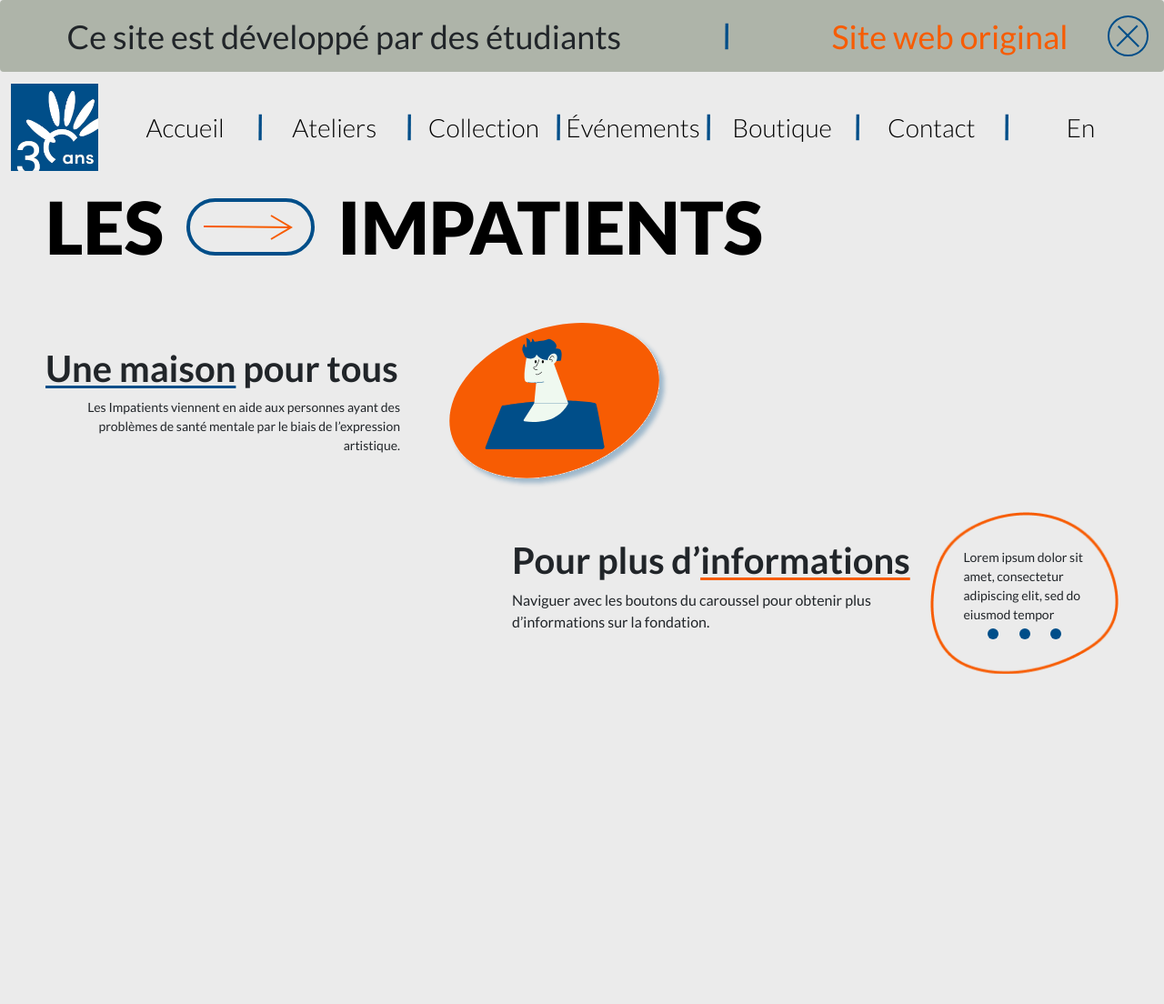
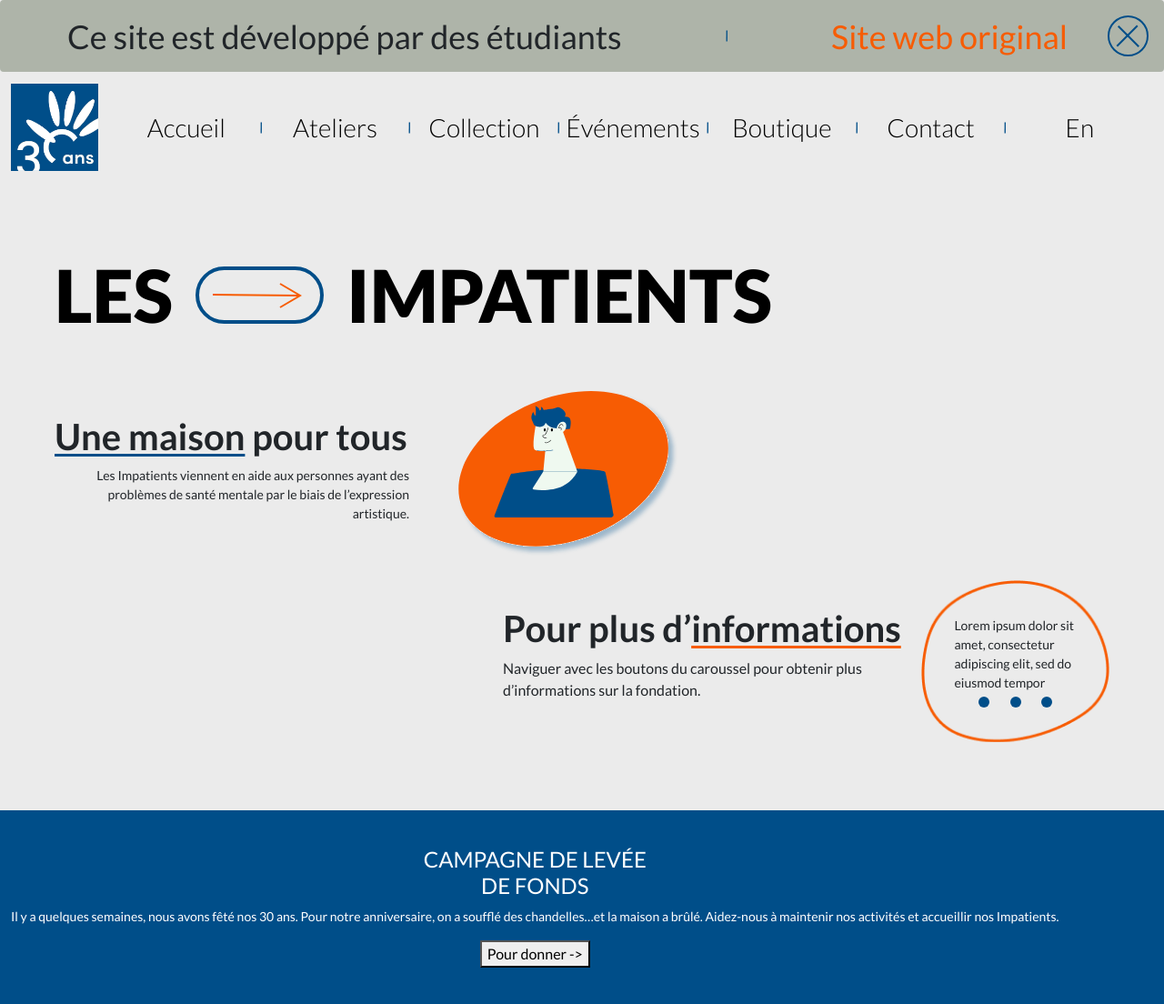
Before and after one commit to etennecharron/les_impatients-les_chaussures_kakis, a PHP site: page / in a window 1280 px wide. Shown: the whole page at 91% size. Before the commit the page ends 741 px from the top, so only its background shows below. Run offline with PHP 8.4, Linux system fonts and the light colour scheme.

Commit message:
partial+campagne
j'ai faite des partials pour le header et l'alert en haut de page donc tous les membres de mon équipe devrait pouvoir les utiliser. J'ai aussi commencer a travailler sur la section campagne.

```diff
--- /dev/null
+++ b/css/partials/_alert.scss
@@ -0,0 +1,55 @@
+@use "variables";
+.alert{
+    background-color: variables.$grisFoncer;
+    font-size: 10px;
+    font-weight: 400;
+    margin-bottom: 0;
+    height:25px;
+    .btn-close{
+        background: url(../assets/images/btnX.svg);
+        background-repeat: no-repeat;
+        background-size: 17px;
+        background-position: center;
+        opacity: 1;
+        width:0px;
+        height:0px;
+        padding: 1rem 1rem;
+    }
+    p{
+        margin:0;
+    }
+    a{
+        color:variables.$orange;
+        text-decoration: none;
+    }
+}
+
+@media (min-width:768px){
+    .alert{
+        height:51px;
+        font-size: 20px;
+        .btn-close{
+            background-size:32px;
+            width:32px;
+            height:20px;
+        }
+    }
+    .ligne_separation{
+        height:17px;
+    }
+}
+
+@media (min-width:1200px){
+    .alert{
+        height:79px;
+        font-size: 36px;
+        .btn-close{
+            background-size:45px;
+            width:45px;
+            height:45px;
+        }
+    }
+    .ligne_separation{
+        height:30px;
+    }
+}
--- /dev/null
+++ b/css/partials/_navbar.scss
@@ -0,0 +1,91 @@
+@use "variables";
+nav{
+    font-size:20px;
+    .ligne_separation{
+        display: none;
+    }
+    .logo{
+        width:39px;
+    }
+    .navbar-nav{
+        width: 100%;
+        display: flex;
+        justify-content: space-around;
+        margin: 0;
+    }
+
+    }
+    .nav-lien{
+        font-size:14px;
+        font-weight: 900;
+        text-decoration: none;
+        color:black;
+          /*
+        &:hover{
+
+            color:variables.$orange;
+            text-decoration: underline;text-decoration-thickness:1.5px;
+            text-underline-offset: 8px;
+
+        }
+        */
+    }
+    .nav-item{
+        display: flex;
+        justify-content: center;
+        align-items: center;
+        margin:5px 0;
+        width: 100%;
+        border: variables.$bleu 3px solid;
+        border-radius: 40px;
+    &:hover{
+      background-color: variables.$orange;
+      .nav-lien{
+        color: white;
+      }
+    }
+    }
+    .navbar-light .navbar-toggler-icon{
+        background-image: url(../assets/images/menu_hamburger.svg);
+    }
+    .navbar-light .navbar-toggler{
+        border: none;
+    }
+
+    @media(min-width:768px){
+        nav{
+            .ligne_separation{
+                display:block;
+            }
+            .logo{
+                width:48px;
+            }
+
+            .nav-lien{
+                font-size:18px;
+                font-weight: 300;
+            }
+            .nav-item{
+                border:none;
+                border-radius: 40px;
+            &:hover{
+              background-color:variables.$gris;
+              .nav-lien{
+                color:variables.$orange;
+                text-decoration: underline;text-decoration-thickness:1.5px;
+                text-underline-offset: 8px;
+              }
+            }
+            }
+        }
+    }
+    @media(min-width:1200px){
+        nav{
+            .logo{
+                width:96px;
+            }
+            .nav-lien{
+                font-size:28px;
+            }
+        }
+    }
--- /dev/null
+++ b/css/partials/_sections.scss
@@ -0,0 +1,12 @@
+@mixin sectionsTelephone{
+    padding: 40px 12px;
+    display: flex;
+}
+@mixin sectionsTablette{
+    padding: 57px 50px;
+    display: flex;
+}
+@mixin sectionsOrdinateur{
+    padding: 75px 60px;
+    display: flex;
+}
--- a/css/style.css
+++ b/css/style.css
@@ -1,72 +1,4 @@
 @charset "UTF-8";
-* {
-  font-family: lato;
-}
-
-body {
-  background-color: #EBEBEB;
-}
-
-.ligne_separation {
-  height: 13px;
-}
-
-/***************** DÉBUT ALERT***********************/
-.alert {
-  background-color: #AEB4A9;
-  font-size: 10px;
-  font-weight: 400;
-  margin-bottom: 0;
-  height: 25px;
-}
-.alert .btn-close {
-  background: url(../assets/images/btnX.svg);
-  background-repeat: no-repeat;
-  background-size: 17px;
-  background-position: center;
-  opacity: 1;
-  width: 0px;
-  height: 0px;
-  padding: 1rem 1rem;
-}
-.alert p {
-  margin: 0;
-}
-.alert a {
-  color: #F75C03;
-  text-decoration: none;
-}
-
-@media (min-width: 768px) {
-  .alert {
-    height: 51px;
-    font-size: 20px;
-  }
-  .alert .btn-close {
-    background-size: 32px;
-    width: 32px;
-    height: 20px;
-  }
-  .ligne_separation {
-    height: 17px;
-  }
-}
-@media (min-width: 1200px) {
-  .alert {
-    height: 79px;
-    font-size: 36px;
-  }
-  .alert .btn-close {
-    background-size: 45px;
-    width: 45px;
-    height: 45px;
-  }
-  .ligne_separation {
-    height: 30px;
-  }
-}
-/***************** FIN ALERT***********************/
-/***************** DÉBUT NAV***********************/
 nav {
   font-size: 20px;
 }
@@ -156,12 +88,77 @@
     font-size: 28px;
   }
 }
-/***************** FIN NAV***********************/
+.alert {
+  background-color: #AEB4A9;
+  font-size: 10px;
+  font-weight: 400;
+  margin-bottom: 0;
+  height: 25px;
+}
+.alert .btn-close {
+  background: url(../assets/images/btnX.svg);
+  background-repeat: no-repeat;
+  background-size: 17px;
+  background-position: center;
+  opacity: 1;
+  width: 0px;
+  height: 0px;
+  padding: 1rem 1rem;
+}
+.alert p {
+  margin: 0;
+}
+.alert a {
+  color: #F75C03;
+  text-decoration: none;
+}
+
+@media (min-width: 768px) {
+  .alert {
+    height: 51px;
+    font-size: 20px;
+  }
+  .alert .btn-close {
+    background-size: 32px;
+    width: 32px;
+    height: 20px;
+  }
+  .ligne_separation {
+    height: 17px;
+  }
+}
+@media (min-width: 1200px) {
+  .alert {
+    height: 79px;
+    font-size: 36px;
+  }
+  .alert .btn-close {
+    background-size: 45px;
+    width: 45px;
+    height: 45px;
+  }
+  .ligne_separation {
+    height: 30px;
+  }
+}
+/****DÉBUT GÉNÉRAL******/
+* {
+  font-family: lato;
+}
+
+body {
+  background-color: #EBEBEB;
+}
+
+.ligne_separation {
+  height: 13px;
+}
+
+/****FIN GÉNÉRAL******/
 /***************** DÉBUT HERO***********************/
 .hero {
-  width: 100vw;
-  height: 80vh;
-  padding: 15px 15px;
+  padding: 40px 12px;
+  display: flex;
   display: flex;
   flex-direction: column;
   align-items: center;
@@ -255,8 +252,8 @@
 
 @media (min-width: 768px) {
   .hero {
-    padding: 0 50px;
-    display: grid;
+    padding: 57px 50px;
+    display: flex;
   }
   .hero__titre {
     align-self: flex-start;
@@ -304,6 +301,10 @@
   }
 }
 @media (min-width: 1200px) {
+  .hero {
+    padding: 75px 60px;
+    display: flex;
+  }
   .hero__titre h1 {
     font-size: 80px;
   }
@@ -335,10 +336,33 @@
   }
 }
 /*****************FIN HERO***********************/
+/*****************DÉBUT CAMPAGNE***********************/
 .campagne {
+  padding: 40px 12px;
+  display: flex;
+  background-color: #004E89;
+}
+.campagne img {
   display: none;
 }
+.campagne__contenus {
+  display: flex;
+  flex-direction: column;
+  justify-content: center;
+  align-items: center;
+}
+.campagne__contenus h2 {
+  color: white;
+  font-size: 24px;
+  width: 268px;
+  text-align: center;
+}
+.campagne__contenus p {
+  font-size: 14px;
+  color: white;
+}
 
+/*****************FIN CAMPAGNE***********************/
 .services {
   display: none;
 }
--- a/css/style.scss
+++ b/css/style.scss
@@ -1,6 +1,10 @@
 
-@use "variables";
+@use "partials/variables";
+@use "partials/sections";
+@use "partials/navbar";
+@use "partials/alert";
 
+/****DÉBUT GÉNÉRAL******/
 *{
     font-family: lato;
 }
@@ -10,170 +14,12 @@
 .ligne_separation{
     height:13px;
 }
-/***************** DÉBUT ALERT***********************/
-.alert{
-    background-color: variables.$grisFoncer;
-    font-size: 10px;
-    font-weight: 400;
-    margin-bottom: 0;
-    height:25px;
-    .btn-close{
-        background: url(../assets/images/btnX.svg);
-        background-repeat: no-repeat;
-        background-size: 17px;
-        background-position: center;
-        opacity: 1;
-        width:0px;
-        height:0px;
-        padding: 1rem 1rem;
-    }
-    p{
-        margin:0;
-    }
-    a{
-        color:variables.$orange;
-        text-decoration: none;
-    }
-}
-
-@media (min-width:768px){
-    .alert{
-        height:51px;
-        font-size: 20px;
-        .btn-close{
-            background-size:32px;
-            width:32px;
-            height:20px;
-        }
-    }
-    .ligne_separation{
-        height:17px;
-    }
-}
-
-@media (min-width:1200px){
-    .alert{
-        height:79px;
-        font-size: 36px;
-        .btn-close{
-            background-size:45px;
-            width:45px;
-            height:45px;
-        }
-    }
-    .ligne_separation{
-        height:30px;
-    }
-}
-
-
-/***************** FIN ALERT***********************/
-
-
-
-/***************** DÉBUT NAV***********************/
-nav{
-font-size:20px;
-.ligne_separation{
-    display: none;
-}
-.logo{
-    width:39px;
-}
-.navbar-nav{
-    width: 100%;
-    display: flex;
-    justify-content: space-around;
-    margin: 0;
-}
-
-}
-.nav-lien{
-    font-size:14px;
-    font-weight: 900;
-    text-decoration: none;
-    color:black;
-      /*
-    &:hover{
-
-        color:variables.$orange;
-        text-decoration: underline;text-decoration-thickness:1.5px;
-        text-underline-offset: 8px;
-
-    }
-    */
-}
-.nav-item{
-    display: flex;
-    justify-content: center;
-    align-items: center;
-    margin:5px 0;
-    width: 100%;
-    border: variables.$bleu 3px solid;
-    border-radius: 40px;
-&:hover{
-  background-color: variables.$orange;
-  .nav-lien{
-    color: white;
-  }
-}
-}
-.navbar-light .navbar-toggler-icon{
-    background-image: url(../assets/images/menu_hamburger.svg);
-}
-.navbar-light .navbar-toggler{
-    border: none;
-}
-
-@media(min-width:768px){
-    nav{
-        .ligne_separation{
-            display:block;
-        }
-        .logo{
-            width:48px;
-        }
-
-        .nav-lien{
-            font-size:18px;
-            font-weight: 300;
-        }
-        .nav-item{
-            border:none;
-            border-radius: 40px;
-        &:hover{
-          background-color:variables.$gris;
-          .nav-lien{
-            color:variables.$orange;
-            text-decoration: underline;text-decoration-thickness:1.5px;
-            text-underline-offset: 8px;
-          }
-        }
-        }
-    }
-}
-@media(min-width:1200px){
-    nav{
-        .logo{
-            width:96px;
-        }
-        .nav-lien{
-            font-size:28px;
-        }
-    }
-}
-
-
-
-/***************** FIN NAV***********************/
-
+/****FIN GÉNÉRAL******/
 
 
 /***************** DÉBUT HERO***********************/
 .hero{
-    width:100vw;
-    height:80vh;
-    padding:15px 15px;
+    @include sections.sectionsTelephone;
     display: flex;
     flex-direction: column;
     align-items: center;
@@ -269,10 +115,8 @@
 
 
 @media (min-width:768px){
-
     .hero{
-        padding:0 50px;
-        display: grid;
+        @include sections.sectionsTablette;
         &__titre{
             align-self: flex-start;
             h1{
@@ -324,6 +168,7 @@
 
 @media (min-width:1200px){
     .hero{
+        @include sections.sectionsOrdinateur;
         &__titre{
             h1{
                 font-size:80px;
@@ -358,9 +203,36 @@
     }
 }
 /*****************FIN HERO***********************/
+
+
+
+/*****************DÉBUT CAMPAGNE***********************/
 .campagne{
+@include sections.sectionsTelephone;
+background-color: variables.$bleu;
+img{
     display: none;
 }
+&__contenus{
+    display: flex;
+    flex-direction: column;
+    justify-content: center;
+    align-items: center;
+h2{
+    color:white;
+    font-size: 24px;
+    width:268px;
+    text-align: center;
+}
+p{
+    font-size: 14px;
+    color: white;
+}
+}
+}
+
+
+/*****************FIN CAMPAGNE***********************/
 .services{
     display: none;
 }
--- a/index.html
+++ b/index.html
@@ -90,7 +90,7 @@
         </nav>
 
         <main>
-
+            <!------------------------DÉBUT HERO------------------------->
             <section class="hero d-flex flex-column">
                 <!--DÉBUT TITRE "LES IMPATIENTS"-->
                 <div class="hero__titre d-flex align-items-center">
@@ -130,12 +130,13 @@
                     </div>
                 </div>
                 <!--FIN INFO #2-->
-
                 </div>
             </section>
+             <!------------------------FIN HERO------------------------->
 
+              <!------------------------DÉBUT CAMPAGNE------------------------->
             <section class="campagne">
-                <img src="" alt="image de coté">
+                <img src="assets/images/personnage02.svg" alt="image de coté">
                 <div class="campagne__contenus">
                     <h2>CAMPAGNE DE LEVÉE
                         DE FONDS</h2>
@@ -165,8 +166,10 @@
                         <button></button>
                     </div>
                 </div>
-                <img src="" alt="image de coté">
+                <img src="assets/images/personnage02.svg" alt="image de coté">
             </section>
+        <!------------------------FIN CAMPAGNE------------------------->
+
             <section class="nouvelles">
                 <h2>Les dernières nouvelles</h2>
                 <button>Pour plus de nouvelles -></button>
```
Also changed, not shown: assets/images/personnage02.svg (added), css/partials/_variables.scss (renamed from css/_variables.scss), 1 other file.
